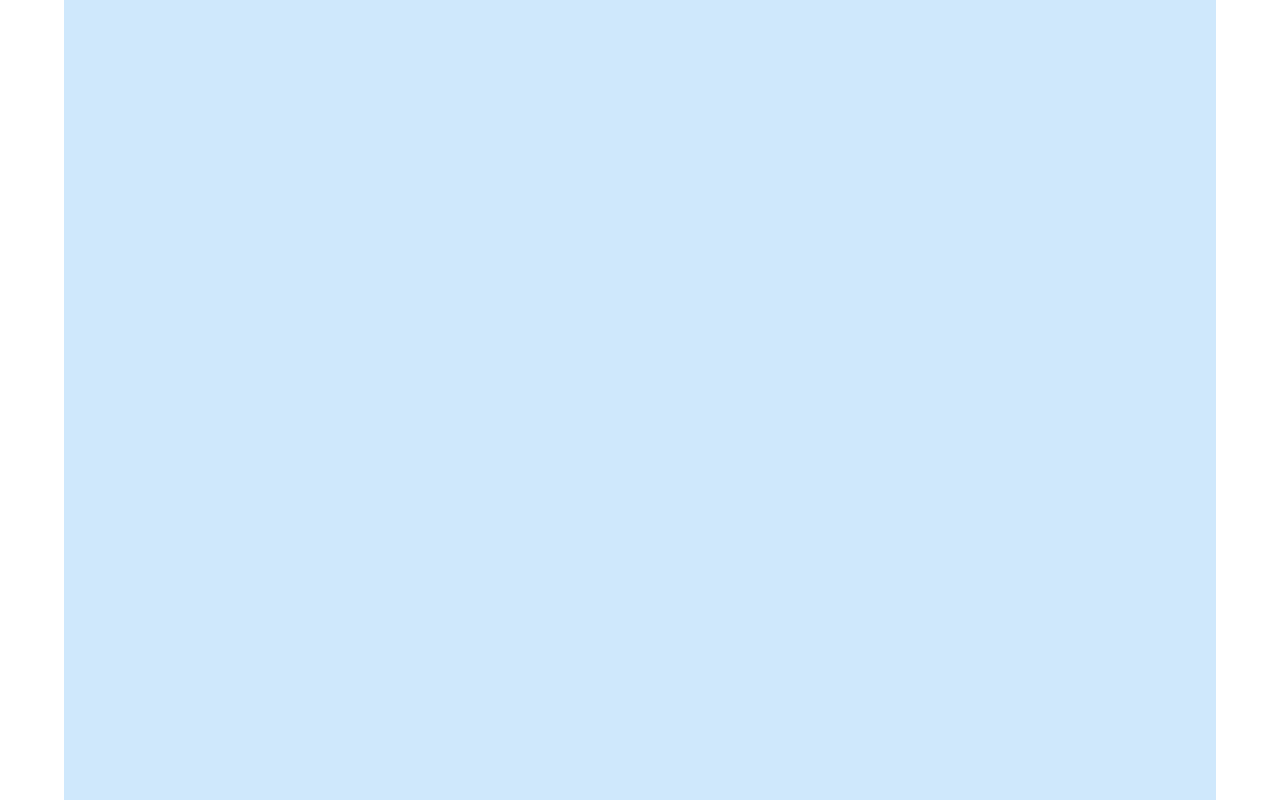
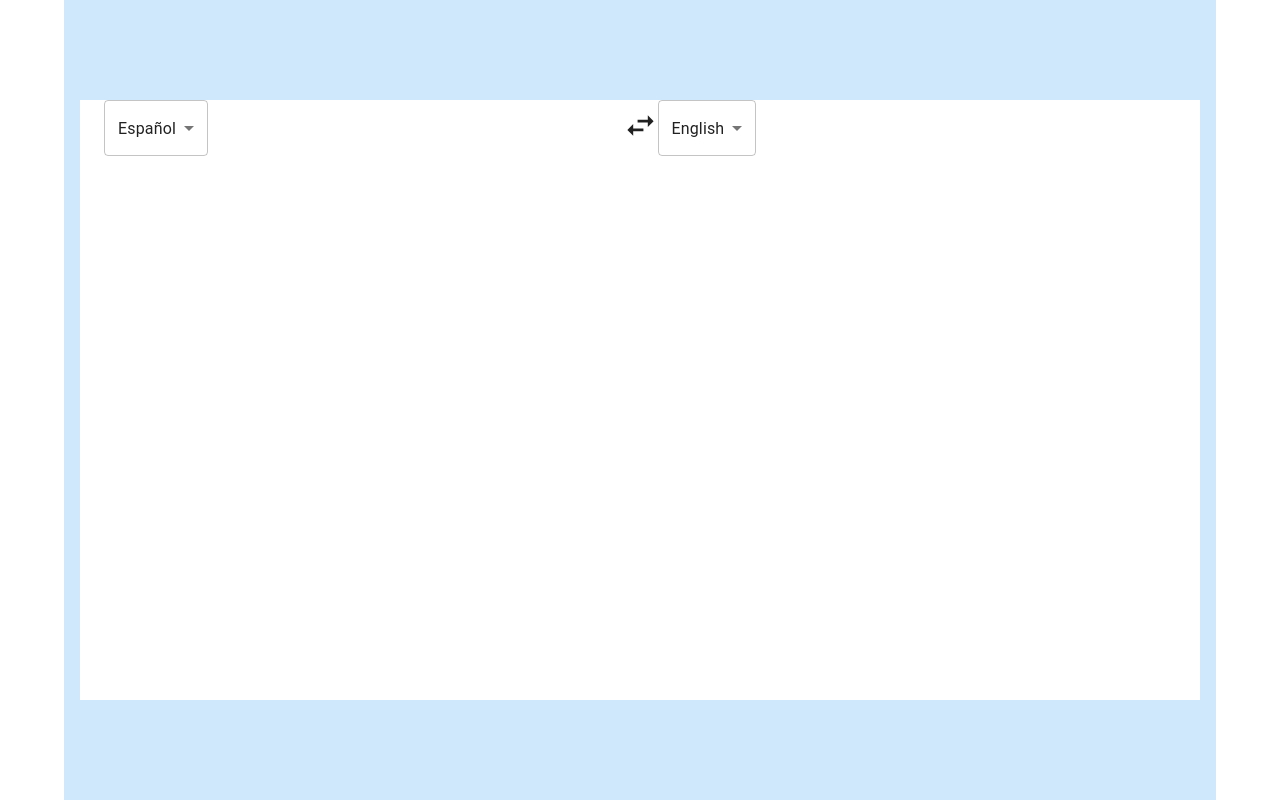
Before and after one commit to juancabana/CabanaTranslate, a React (Vite) app: page / in a window 1280 px wide. Built offline with nearby package versions, Linux system fonts and the light colour scheme.

Commit message:
Languages selector ended

```diff
--- a/package.json
+++ b/package.json
@@ -12,6 +12,7 @@
   "dependencies": {
     "@emotion/react": "^11.11.1",
     "@emotion/styled": "^11.11.0",
+    "@mui/icons-material": "^5.14.1",
     "@mui/material": "^5.14.2",
     "react": "^18.2.0",
     "react-dom": "^18.2.0"
--- a/src/App.jsx
+++ b/src/App.jsx
@@ -1,16 +1,29 @@
 // import './App.css'
 import { Fragment } from 'react'
-import { Container, Box, CssBaseline } from '@mui/material'
+import { Container, Box, CssBaseline, styled } from '@mui/material'
+import UpBar from './components/UpBar'
 
-function App() {
+const App = () => {
+
+  const ContainerTranslator = styled(Box)(() => ({
+    backgroundColor: '#cfe8fc',
+    height: '100vh',
+    boxSizing: 'border-box',
+    display: 'flex',
+    flexDirection: 'column',
+    justifyContent: 'center'
+
+  }))
 
   return (
     <Fragment>
-      <CssBaseline/>
+      <CssBaseline />
       <Container maxWidth='lg'>
-        <Box sx={{ bgcolor: '#cfe8fc', height: '100vh' }}>
-
-        </Box>
+        <ContainerTranslator>
+          <Box sx={{ bgcolor: '#ffffff', minHeight: '600px', margin: '1rem' }}>
+            <UpBar />
+          </Box>
+        </ContainerTranslator>
       </Container>
     </Fragment>
   )
--- /dev/null
+++ b/src/components/FromLanguage.jsx
@@ -0,0 +1,27 @@
+/* eslint-disable react/prop-types */
+import { Fragment } from "react";
+import { useState } from "react";
+import { Select, MenuItem} from '@mui/material'
+
+
+const FromLanguage = ({languages}) => {
+    const [fromLanguage, setFromLanguage] = useState(languages[0]);
+    const handleChange = (index) => {
+        setFromLanguage(languages[index]);
+    };
+    return (
+        <Fragment>
+            <Select
+                value={fromLanguage.value}
+                autoWidth
+                label="From language"
+            >
+                {languages.map((language, index) => (
+                    <MenuItem onClick={() => handleChange(index)} key={language.value} value={language.value}>{language.label}</MenuItem>
+                ))}
+            </Select>
+        </Fragment>
+    );
+}
+
+export default FromLanguage;
--- /dev/null
+++ b/src/components/ToLanguage.jsx
@@ -0,0 +1,27 @@
+/* eslint-disable react/prop-types */
+import { Fragment } from "react";
+import { useState } from "react";
+import { Select, MenuItem} from '@mui/material'
+
+
+const ToLanguage = ({languages}) => {
+    const [toLanguage, setToLanguage] = useState(languages[1]);
+    const handleChange = (index) => {
+        setToLanguage(languages[index]);
+    };
+    return (
+        <Fragment>
+            <Select
+                value={toLanguage.value}
+                autoWidth
+                label="From language"
+            >
+                {languages.map((language, index) => (
+                    <MenuItem onClick={() => handleChange(index)} key={language.value} value={language.value}>{language.label}</MenuItem>
+                ))}
+            </Select>
+        </Fragment>
+    );
+}
+
+export default ToLanguage;
--- /dev/null
+++ b/src/components/UpBar.jsx
@@ -0,0 +1,35 @@
+import { Fragment } from "react";
+import { Container, Box } from '@mui/material'
+import SwapHorizIcon from '@mui/icons-material/SwapHoriz';
+import FromLanguage from "./FromLanguage";
+import ToLanguage from "./ToLanguage";
+import styled from "@emotion/styled";
+
+const UpBar = () => {
+    const languages = [
+        { value: 'es', label: 'Español' },
+        { value: 'en', label: 'English' },
+        { value: 'fr', label: 'Frances' },
+    ]
+
+
+    const BoxLanguage = styled(Box)(() => ({
+        width: '100%', height: '100%'
+    }))
+
+    return (
+        <Fragment>
+            <Container sx={{ display: 'flex', height: '50px', alignItems: 'center' }}>
+                <BoxLanguage>
+                    <FromLanguage languages={languages} />
+                </BoxLanguage>
+                <SwapHorizIcon fontSize="large" />
+                <BoxLanguage >
+                    <ToLanguage languages={languages} />
+                </BoxLanguage>
+            </Container>
+        </Fragment>
+    );
+}
+
+export default UpBar;
```
Also changed, not shown: src/components/Header.jsx (added), 1 other file (tests, documents, lock files or other folders).
